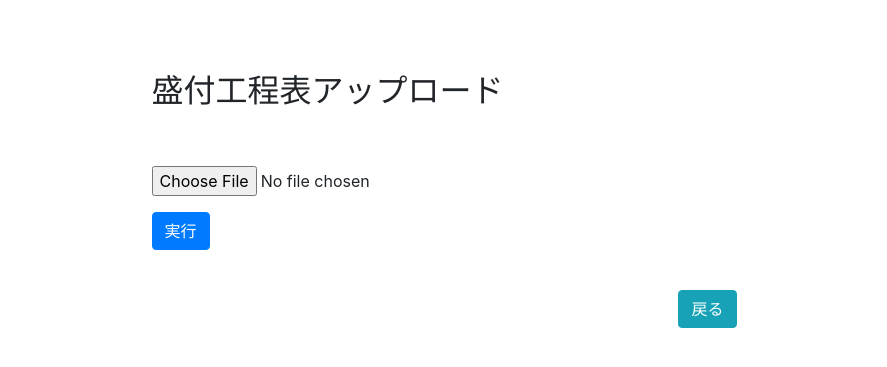
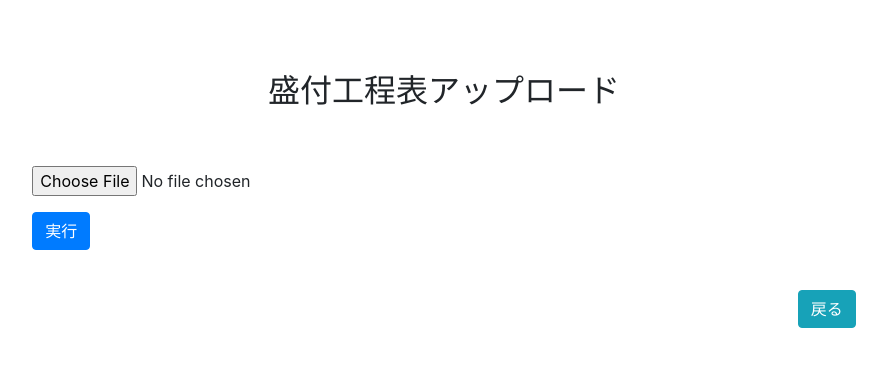
Before and after one commit to mabelode96/kouteikanri, a Django app: page /upload/ in a window 1280 px wide. Shown: the top 367 px of the page, without its empty margins (196-1083 px from the left). Run offline with Django 3.2, Linux system fonts and the light colour scheme; some libraries are stand-ins or nearby versions.

Commit message:
アップロード機能修正

```diff
--- a/kouteikanri/templates/kouteikanri/all.html
+++ b/kouteikanri/templates/kouteikanri/all.html
@@ -5,8 +5,8 @@
 {% block title %}全ライン工程一覧{% endblock title %}
 
 {% block content %}
+<h2 align="center">全ライン工程一覧</h2>
 <br>
-<h2 align="center">全ライン工程一覧</h2>
 <table class="all_table" style="width: 98%;">
     <tr>
         <td>
--- a/kouteikanri/templates/kouteikanri/base.html
+++ b/kouteikanri/templates/kouteikanri/base.html
@@ -20,9 +20,9 @@
     <link rel="icon" type="image/png" href="{% static 'icon/favicon.png' %}">
   </head>
   <body>
-    <div class="">
+    <div class="container-fluid">
       {% block content %}
-        {{ content }}
+      {{ content }}
       {% endblock %}
     </div>
     <!-- jQuery (necessary for Bootstrap's JavaScript plugins) -->
--- a/kouteikanri/templates/kouteikanri/list.html
+++ b/kouteikanri/templates/kouteikanri/list.html
@@ -7,6 +7,7 @@
 {% endblock title %}
 
 {% block content %}
+<div class="row">
     <header class="site-header" style="background: #FDF5E6;">
         <table class="table-sm table-warning" style="width: 100%">
             <tr align="left">
@@ -281,5 +282,5 @@
             </div>
         </div>
     </div>
-
+</div>
 {% endblock content %}
--- a/kouteikanri/templates/kouteikanri/set_list.html
+++ b/kouteikanri/templates/kouteikanri/set_list.html
@@ -7,6 +7,7 @@
 {% endblock title %}
 
 {% block content %}
+<div class="row">
     <header class="site-header" style="background:lavender;">
         <table class="table-sm table-primary" style="width: 100%">
             <tr align="left">
@@ -106,5 +107,5 @@
         <i id="pageend" class="fas fa-chevron-circle-down fa-3x"></i>
         <i id="pagetop" class="fas fa-chevron-circle-up fa-3x"></i>
     </div>
-
+</div>
 {% endblock content %}
--- a/kouteikanri/templates/kouteikanri/top.html
+++ b/kouteikanri/templates/kouteikanri/top.html
@@ -6,6 +6,7 @@
 
 {% block content %}
 <br>
+<div class="col-sm-10 offset-sm-1">
     <table class="table-sm" style="width: 100%" align="center">
         <tr>
             <td>
@@ -63,5 +64,5 @@
             </td>
         </tr>
     </table>
-
+</div>
 {% endblock content %}
--- a/kouteikanri/templates/kouteikanri/upload.html
+++ b/kouteikanri/templates/kouteikanri/upload.html
@@ -7,11 +7,11 @@
 {% block content %}
 <br>
 <div class="row">
-    <div class="col-sm-6 offset-sm-3">
+    <div class="col-sm-8 offset-sm-2">
         <form action="" method="POST" enctype="multipart/form-data">
             <br>
             <br>
-            <h2>盛付工程表アップロード</h2>
+            <h2 align="center">盛付工程表アップロード</h2>
             <br>
             <br>
             {% csrf_token %}
--- a/static/css/kouteikanri.css
+++ b/static/css/kouteikanri.css
@@ -3,23 +3,16 @@ margin: 0px;
 padding: 0px;
 }
 
-body{
-width: 95%;
-max-width: 1200px;
-min-width: 500px;
-margin: 0px auto;
-}
-
 .site-header, .site-content{
 display: block;
+box-sizing: border-box;
 }
 
 .site-header{
 position: fixed;
 z-index: 20;
-width: 96%;
-box-sizing: border-box;
-padding: 1em;
+width: 100%;
+padding: 0px;
 text-align: center;
 top: 0px;
 }
@@ -28,7 +21,7 @@ top: 0px;
 position: absolute;
 z-index: 10;
 padding-top: 250px;
-width: 96%;
+width: 100%;
 }
 
 #id_line, #id_date, #id_period{
```
Lines whose indentation alone changed are shown as unchanged.
